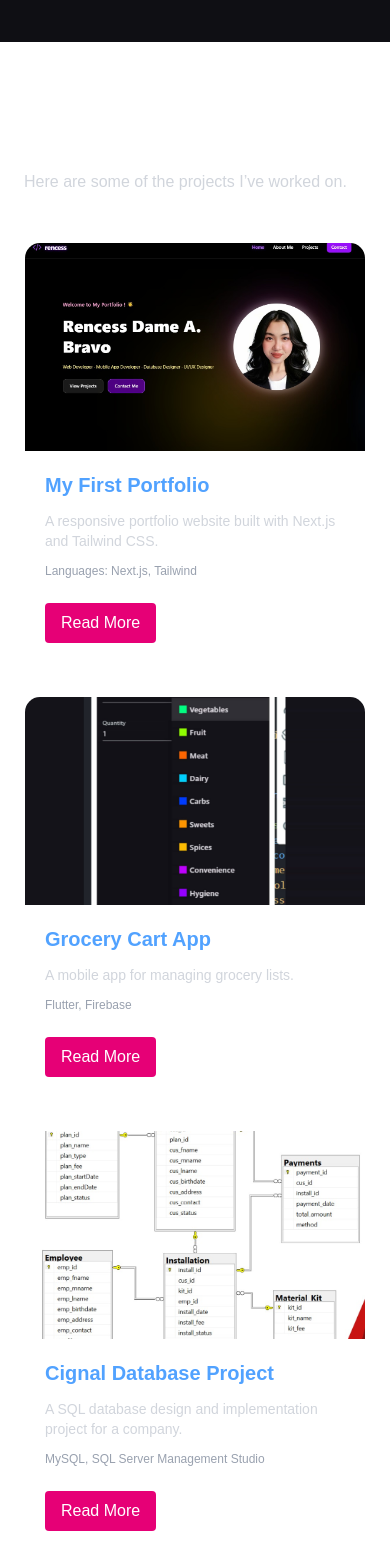
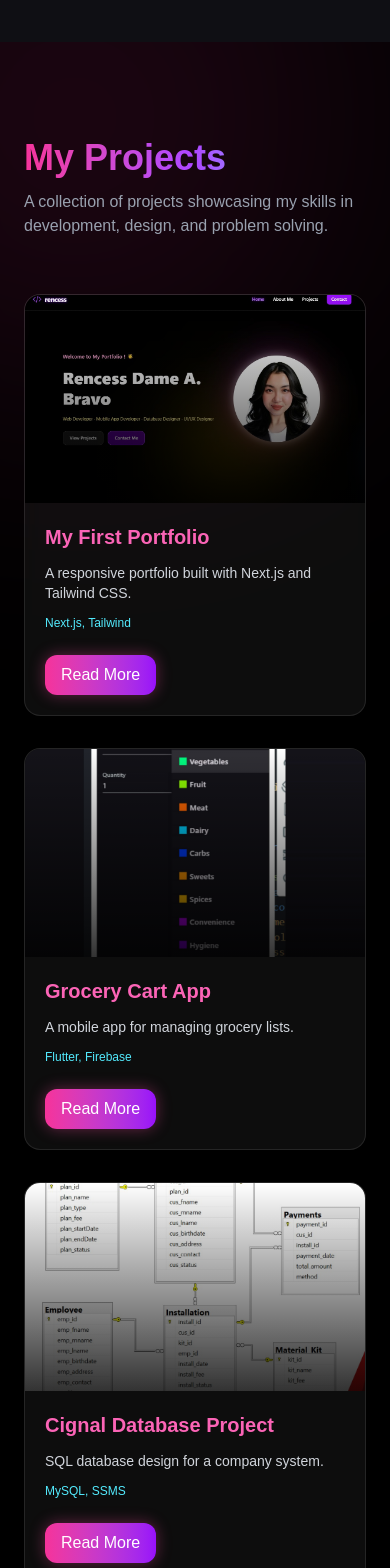
Before and after one commit to damedreamy/bravo_portfolio, a Next.js app: page / in a window 390 px wide. Shown: the part 2920-4488 px from the top of the page. Built offline with nearby package versions, Linux system fonts and the light colour scheme.

Commit message:
Update page.tsx
update projects page UI

```diff
--- a/app/projects/page.tsx
+++ b/app/projects/page.tsx
@@ -7,243 +7,179 @@ export default function Projects() {
   const [selectedProject, setSelectedProject] = useState<any>(null);
 
   return (
-    <main
-      id="projects"
-      className="min-h-screen px-6 md:px-20 py-20 text-white"
-    >
+    <main className="min-h-screen px-6 md:px-20 py-24 bg-black text-white relative overflow-hidden">
 
-      <div className="max-w-4xl mb-12">
-        <h2 className="text-3xl md:text-4xl font-bold mb-3">
+      <div className="absolute top-[-150px] left-[-150px] w-[450px] h-[450px] bg-pink-500/20 blur-[150px] rounded-full"></div>
+      <div className="absolute bottom-[-150px] right-[-150px] w-[450px] h-[450px] bg-cyan-400/20 blur-[150px] rounded-full"></div>
+
+      <div className="max-w-6xl mx-auto relative z-10">
+
+        {/* HEADER */}
+        <div className="mb-14">
+          <h2 className="text-4xl md:text-5xl font-bold bg-gradient-to-r from-pink-500 via-purple-500 to-cyan-400 bg-clip-text text-transparent">
             My Projects
           </h2>
-        <p className="text-gray-300">
-          Here are some of the projects I’ve worked on.
+          <p className="text-gray-400 mt-3 max-w-xl">
+            A collection of projects showcasing my skills in development, design, and problem solving.
           </p>
         </div>
 
+        <div className="grid md:grid-cols-3 gap-8">
 
-      <div className="grid md:grid-cols-2 gap-8">
+          {[
 
-        {/* PROJECT 1 */}
-        <div className="bg-white/5 border border-white/10 rounded-2xl overflow-hidden hover:scale-[1.02] transition">
+            {
+              title: "My First Portfolio",
+              img: "/myPortfolio.jpg",
+              desc: "A responsive portfolio built with Next.js and Tailwind CSS.",
+              tech: "Next.js, Tailwind",
+              problem: "Lacked experience structuring a full responsive site.",
+              solution: "Built modular components with responsive layouts.",
+              link: "https://bravo-nextjs-portfolio-h6mrsg0lc.vercel.app/",
+            },
 
-          <div className="relative w-full h-52">
+            {
+              title: "Grocery Cart App",
+              img: "/groceryApp.jpg",
+              desc: "A mobile app for managing grocery lists.",
+              tech: "Flutter, Firebase",
+              problem: "Firebase integration issues for real-time syncing.",
+              solution: "Implemented real-time database structure properly.",
+              link: "https://flutlab.io/editor/9c5e9a06-0449-42ac-8f06-1cb2fc5532e9",
+            },
+
+            {
+              title: "Cignal Database Project",
+              img: "/cignaldb.jpg",
+              desc: "SQL database design for a company system.",
+              tech: "MySQL, SSMS",
+              problem: "Data redundancy due to poor normalization.",
+              solution: "Refactored schema using normalization principles.",
+              link: "#",
+            },
+
+            {
+              title: "Focus Planner App",
+              img: "/focusPlannerApp.jpg",
+              desc: "UI design for a productivity planner app.",
+              tech: "Figma",
+              problem: "Complex task flow design.",
+              solution: "Simplified UX using clean hierarchy in Figma.",
+              link: "https://github.com/damedreamy/Focus-Planner-Application.git",
+            },
+
+            {
+              title: "Ghostly Adventure Game",
+              img: "/mazeGame.jpg",
+              desc: "A Python-based maze adventure game.",
+              tech: "Python",
+              problem: "Movement and collision logic bugs.",
+              solution: "Debugged core game loop and collision system.",
+              link: "https://github.com/damedreamy/Ghostly-Adventure-Game.git",
+            },
+
+          ].map((project, i) => (
+            <div
+              key={i}
+              className="
+                group relative bg-white/5 backdrop-blur-md
+                border border-white/10 rounded-2xl overflow-hidden
+                hover:scale-[1.02] transition duration-300
+                hover:shadow-[0_0_30px_rgba(236,72,153,0.25)]
+              "
+            >
+
+              {/* IMAGE */}
+              <div className="relative w-full h-52 overflow-hidden">
                 <Image
-              src="/myPortfolio.jpg"
-              alt="My First Portfolio"
+                  src={project.img}
+                  alt={project.title}
                   fill
-              className="object-cover"
+                  className="object-cover group-hover:scale-110 transition duration-500"
                 />
+                <div className="absolute inset-0 bg-gradient-to-t from-black/80 to-transparent"></div>
               </div>
 
+              {/* CONTENT */}
               <div className="p-5 space-y-3">
-            <h3 className="text-xl font-semibold text-blue-400">
-              My First Portfolio
+
+                <h3 className="text-xl font-semibold text-pink-400">
+                  {project.title}
                 </h3>
 
                 <p className="text-gray-300 text-sm">
-              A responsive portfolio website built with Next.js and Tailwind CSS.
+                  {project.desc}
                 </p>
 
-            <p className="text-xs text-gray-400">
-              Languages: Next.js, Tailwind
+                <p className="text-xs text-cyan-300">
+                  {project.tech}
                 </p>
 
                 <button
-              onClick={() =>
-                setSelectedProject({
-                  title: "My First Portfolio",
-                  description:
-                    "A responsive portfolio website built with Next.js and Tailwind CSS.",
-                  problem: "Needed a personal website to showcase skills.",
-                  solution:
-                    "Built using Next.js and Tailwind with responsive design.",
-                  tech: "Next.js, Tailwind",
-                  link:
-                    "https://bravo-nextjs-portfolio-h6mrsg0lc.vercel.app/",
-                })
-              }
-              className="mt-3 bg-pink-600 px-4 py-2 rounded hover:bg-pink-700"
+                  onClick={() => setSelectedProject(project)}
+                  className="
+                    mt-3 px-4 py-2 rounded-xl font-medium
+                    bg-gradient-to-r from-pink-500 to-purple-600
+                    hover:from-purple-600 hover:to-pink-500
+                    transition
+                    shadow-[0_0_15px_rgba(236,72,153,0.4)]
+                  "
                 >
                   Read More
                 </button>
+
               </div>
             </div>
+          ))}
 
-        {/* PROJECT 2 */}
-        <div className="bg-white/5 border border-white/10 rounded-2xl overflow-hidden hover:scale-[1.02] transition">
-
-          <div className="relative w-full h-52">
-            <Image
-              src="/groceryApp.jpg"
-              alt="Grocery App"
-              fill
-              className="object-cover"
-            />
         </div>
-
-          <div className="p-5 space-y-3">
-            <h3 className="text-xl font-semibold text-blue-400">
-              Grocery Cart App
-            </h3>
-
-            <p className="text-gray-300 text-sm">
-              A mobile app for managing grocery lists.
-            </p>
-
-            <p className="text-xs text-gray-400">
-              Flutter, Firebase
-            </p>
-
-            <button
-              onClick={() =>
-                setSelectedProject({
-                  title: "Grocery Cart App",
-                  description:
-                    "A mobile app for managing grocery lists.",
-                  problem: "Needed a simple grocery list manager.",
-                  solution: "Built using Flutter and Firebase.",
-                  tech: "Flutter, Firebase",
-                  link:
-                    "https://flutlab.io/editor/9c5e9a06-0449-42ac-8f06-1cb2fc5532e9",
-                })
-              }
-              className="mt-3 bg-pink-600 px-4 py-2 rounded hover:bg-pink-700"
-            >
-              Read More
-            </button>
-          </div>
-        </div>
-
-        {/* PROJECT 3 */}
-        <div className="bg-white/5 border border-white/10 rounded-2xl overflow-hidden hover:scale-[1.02] transition">
-
-          <div className="relative w-full h-52">
-            <Image
-              src="/cignaldb.jpg"
-              alt="Database Project"
-              fill
-              className="object-cover"
-            />
-          </div>
-
-          <div className="p-5 space-y-3">
-            <h3 className="text-xl font-semibold text-blue-400">
-              Cignal Database Project
-            </h3>
-
-            <p className="text-gray-300 text-sm">
-              A SQL database design and implementation project for a company.
-            </p>
-
-            <p className="text-xs text-gray-400">
-              MySQL, SQL Server Management Studio
-            </p>
-
-            <button
-              onClick={() =>
-                setSelectedProject({
-                  title: "Cignal Database Project",
-                  description:
-                    "A SQL database design and implementation project for a company.",
-                  problem: "Needed a robust database solution.",
-                  solution:
-                    "Designed and implemented using MySQL and SQL Server Management Studio.",
-                  tech: "MySQL, SQL Server Management Studio",
-                  link: "#",
-                })
-              }
-              className="mt-3 bg-pink-600 px-4 py-2 rounded hover:bg-pink-700"
-            >
-              Read More
-            </button>
-          </div>
-        </div>
-
-        {/* PROJECT 4 */}
-        <div className="bg-white/5 border border-white/10 rounded-2xl overflow-hidden hover:scale-[1.02] transition">
-
-          <div className="relative w-full h-52">
-            <Image
-              src="/mazeGame.jpg"
-              alt="Maze Game"
-              fill
-              className="object-cover"
-            />
-          </div>
-
-          <div className="p-5 space-y-3">
-            <h3 className="text-xl font-semibold text-blue-400">
-              Ghostly Adventure Game
-            </h3>
-
-            <p className="text-gray-300 text-sm">
-              A simple Python console-based maze game.
-            </p>
-
-            <p className="text-xs text-gray-400">
-              Python
-            </p>
-
-            <button
-              onClick={() =>
-                setSelectedProject({
-                  title: "Ghostly Adventure Game",
-                  description:
-                    "A simple Python console-based maze game.",
-                  problem: "Needed a fun and engaging game for users.",
-                  solution:
-                    "Built using Python and simple game logic.",
-                  tech: "Python",
-                  link:
-                    "https://github.com/damedreamy/Ghostly-Adventure-Game.git",
-                })
-              }
-              className="mt-3 bg-pink-600 px-4 py-2 rounded hover:bg-pink-700"
-            >
-              Read More
-            </button>
-          </div>
-        </div>
-
       </div>
 
 
       {selectedProject && (
-        <div className="fixed inset-0 bg-black/70 flex items-center justify-center z-50">
-          <div className="bg-gray-900 p-6 rounded-xl max-w-lg w-full relative">
+        <div className="fixed inset-0 bg-black/80 backdrop-blur-md flex items-center justify-center z-50 px-4">
+
+          <div className="bg-white/5 border border-white/10 backdrop-blur-xl p-6 rounded-2xl max-w-lg w-full relative shadow-[0_0_40px_rgba(236,72,153,0.25)]">
 
             <button
               onClick={() => setSelectedProject(null)}
-              className="absolute top-3 right-3 text-gray-400"
+              className="absolute top-3 right-3 text-gray-400 hover:text-white"
             >
               ✕
             </button>
 
-            <h2 className="text-2xl font-bold text-blue-400 mb-2">
+            <h2 className="text-2xl font-bold text-pink-400 mb-3">
               {selectedProject.title}
             </h2>
 
-            <p className="text-gray-300 mb-3">
-              {selectedProject.description}
+            <p className="text-gray-300 mb-4">
+              {selectedProject.desc}
             </p>
 
             <p className="text-sm text-gray-400 mb-2">
-              <strong>Problem:</strong> {selectedProject.problem}
-            </p>
-
-            <p className="text-sm text-gray-400 mb-2">
-              <strong>Solution:</strong> {selectedProject.solution}
+              <span className="text-white font-semibold">Problem:</span>{" "}
+              {selectedProject.problem}
             </p>
 
             <p className="text-sm text-gray-400 mb-4">
-              <strong>Tech:</strong> {selectedProject.tech}
+              <span className="text-white font-semibold">Solution:</span>{" "}
+              {selectedProject.solution}
+            </p>
+
+            <p className="text-sm text-cyan-300 mb-6">
+              Tech: {selectedProject.tech}
             </p>
 
             <a
               href={selectedProject.link}
               target="_blank"
-              className="inline-block bg-blue-600 px-4 py-2 rounded hover:bg-blue-700"
+              className="
+                inline-block px-5 py-2 rounded-xl font-medium
+                bg-gradient-to-r from-cyan-400 to-pink-500
+                hover:from-pink-500 hover:to-cyan-400
+                transition
+                shadow-[0_0_20px_rgba(34,211,238,0.4)]
+              "
             >
               View Project
             </a>
@@ -251,7 +187,6 @@ export default function Projects() {
         </div>
       )}
 
-
     </main>
   );
 }
```
Lines whose indentation alone changed are shown as unchanged.
